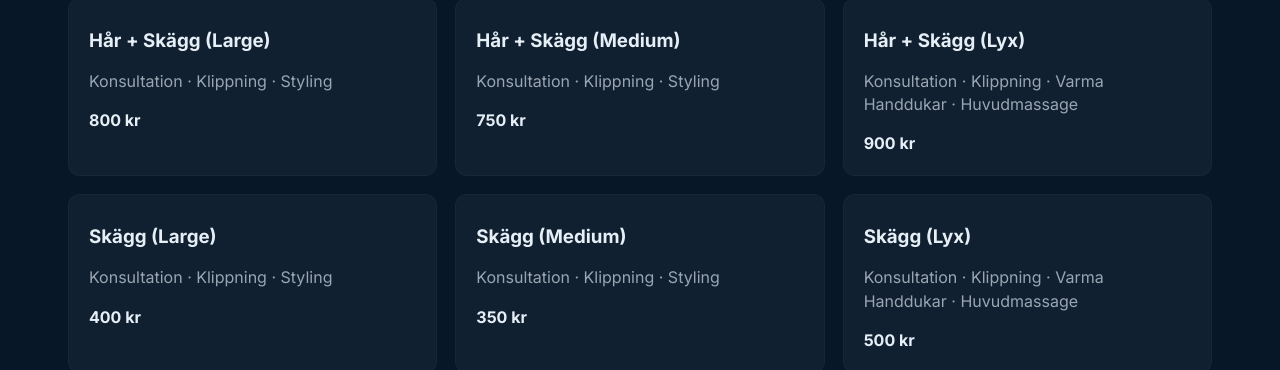
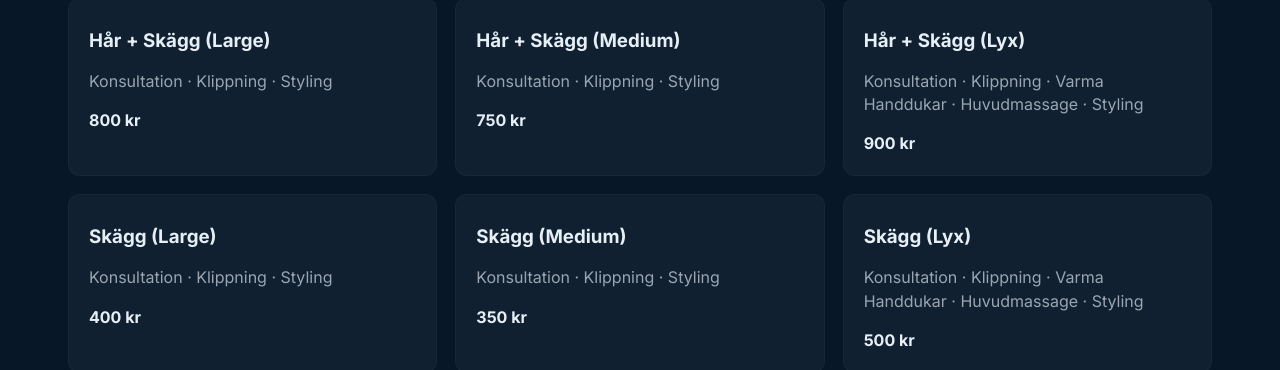
Before and after one commit to skossan/261barber.github.io, a plain HTML site: page index.html in a window 1280 px wide. Shown: the part 680-1050 px from the top of the page. Drawn offline with Linux system fonts and the light colour scheme.

Commit message:
Update index.html

```diff
--- a/index.html
+++ b/index.html
@@ -405,7 +405,7 @@
                 <div class="service card">
                     <h3>Hår + Skägg (Lyx)</h3>
                     <p class="muted">
-                        Konsultation · Klippning · Varma Handdukar · Huvudmassage
+                        Konsultation · Klippning · Varma Handdukar · Huvudmassage · Styling
                     </p>
                     <div style="margin-top: 12px; font-weight: 700">
                         900 kr
@@ -427,7 +427,7 @@
                 </div>
                 <div class="service card">
                     <h3>Skägg (Lyx)</h3>
-                    <p class="muted">Konsultation · Klippning · Varma Handdukar · Huvudmassage</p>
+                    <p class="muted">Konsultation · Klippning · Varma Handdukar · Huvudmassage · Styling</p>
                     <div style="margin-top: 12px; font-weight: 700">
                         500 kr
                     </div>
```
